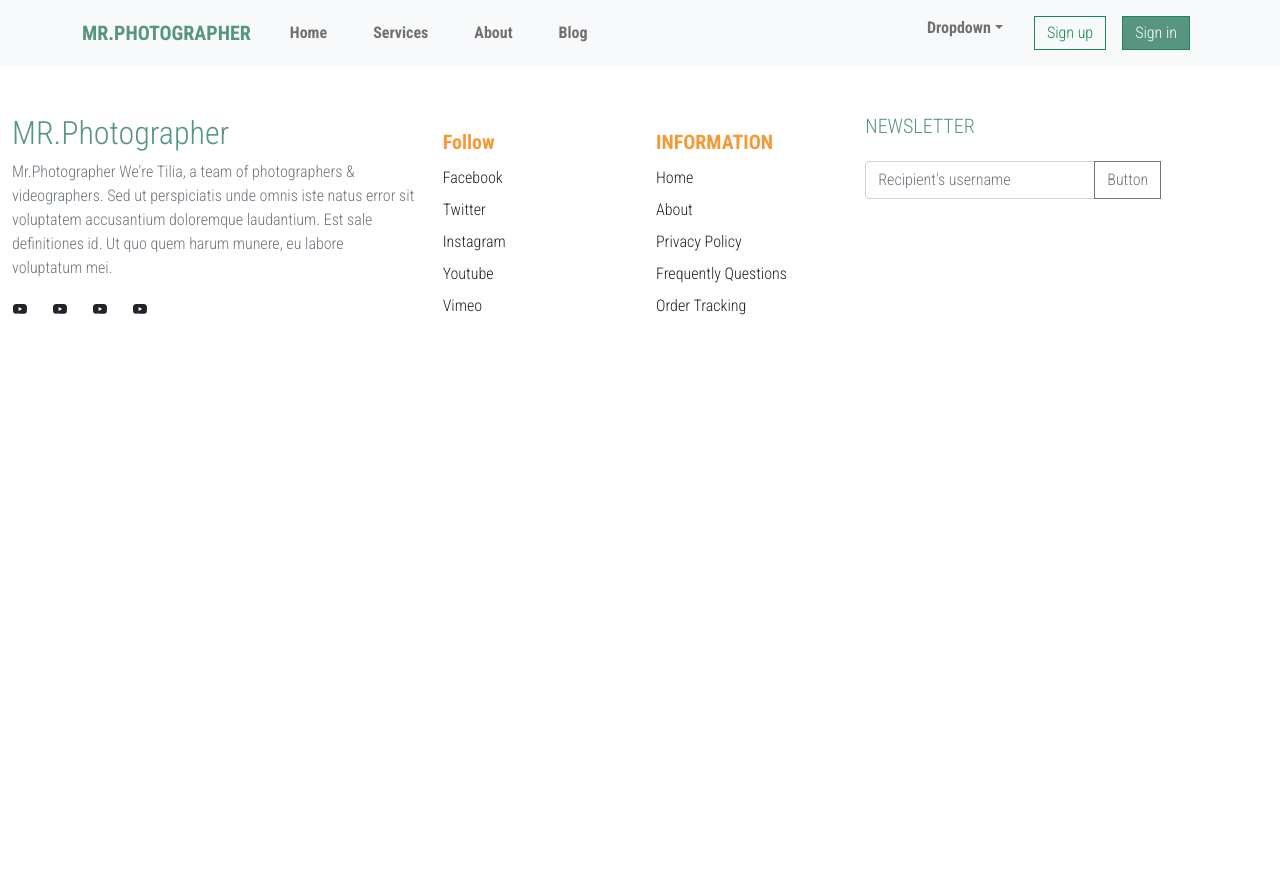
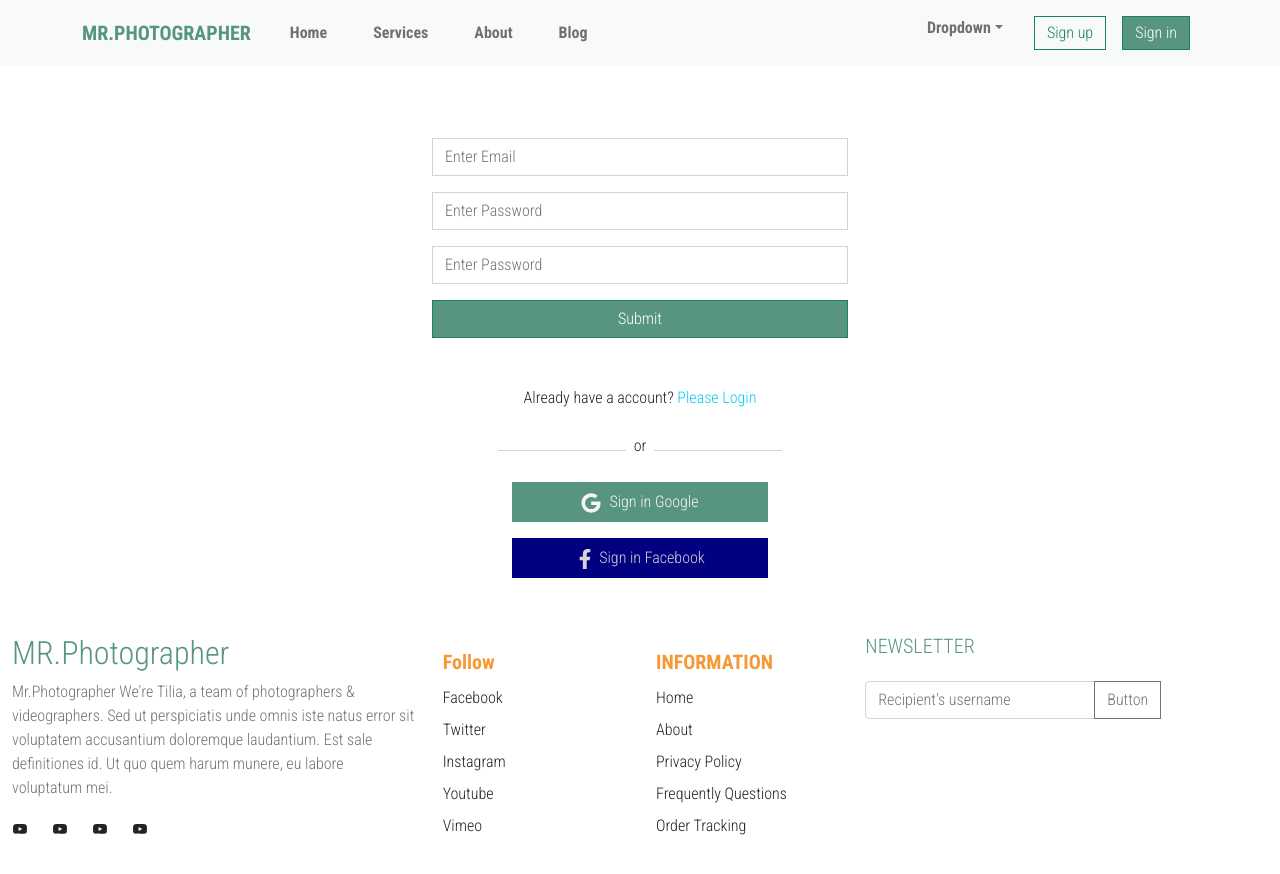
Before and after one commit to kakon-ray/MR-Photographer, a React (Create React App) app: page /signup in a window 1280 px wide. Shown: the top 874 px of the page. Before the commit the page ends 800 px from the top, so only its background shows below. Built offline with nearby package versions, Linux system fonts and the light colour scheme.

Commit message:
sign up and login page design completed

```diff
--- a/package.json
+++ b/package.json
@@ -10,9 +10,11 @@
     "@testing-library/react": "^13.1.1",
     "@testing-library/user-event": "^13.5.0",
     "bootstrap": "^5.1.3",
+    "firebase": "^9.6.11",
     "react": "^18.0.0",
     "react-bootstrap": "^2.2.3",
     "react-dom": "^18.0.0",
+    "react-firebase-hooks": "^5.0.3",
     "react-icons": "^4.3.1",
     "react-router-dom": "^6.3.0",
     "react-scripts": "5.0.1",
--- a/src/App.js
+++ b/src/App.js
@@ -10,6 +10,8 @@ import Footer from "./component/Footer/Footer";
 import Services from "./component/Services/Services";
 import { Routes, Route, Link } from "react-router-dom";
 import CheckOut from "./component/CheckOut/CheckOut";
+import SignIn from "./component/LoginSignup/SignIn/SignIn";
+import SignUp from "./component/LoginSignup/SignUp.js/SignUp";
 
 function App() {
   return (
@@ -21,6 +23,8 @@ function App() {
         <Route path="/blog" element={<Blog />} />
         <Route path="/about" element={<About />} />
         <Route path="/checkout" element={<CheckOut />} />
+        <Route path="/signin" element={<SignIn />} />
+        <Route path="/signup" element={<SignUp />} />
       </Routes>
       <Footer />
     </div>
--- /dev/null
+++ b/src/component/LoginSignup/SignIn/SignIn.css
@@ -0,0 +1,14 @@
+.form-responsive {
+  width: 40%;
+}
+
+@media only screen and (max-width: 576px) {
+  .form-responsive {
+    width: 100%;
+  }
+}
+@media only screen and (min-width: 577px) and (max-width: 992px) {
+  .form-responsive {
+    width: 100%;
+  }
+}
--- /dev/null
+++ b/src/component/LoginSignup/SignIn/SignIn.js
@@ -0,0 +1,48 @@
+import React from "react";
+import { Button, Card, Form } from "react-bootstrap";
+import { Link } from "react-router-dom";
+import SocialLogin from "../SocialLogin/SocialLogin";
+
+import "./SignIn.css";
+
+export default function SignIn() {
+  return (
+    <div className="mt-4">
+      <div className="form-responsive mx-auto">
+        <div className="mx-auto rounded-0">
+          <div className="p-5">
+            <Form>
+              <Form.Group className="mb-3" controlId="formBasicEmail">
+                <Form.Control
+                  type="email"
+                  placeholder="Enter Email"
+                  className="rounded-0"
+                />
+              </Form.Group>
+              <Form.Group className="mb-3" controlId="formBasicPassword">
+                <Form.Control
+                  type="password"
+                  placeholder="Enter Password"
+                  className="rounded-0"
+                />
+              </Form.Group>
+
+              <Button className="btn btn-success w-100" type="submit">
+                Submit
+              </Button>
+            </Form>
+          </div>
+          <p className="text-center">
+            Don't have account?{" "}
+            <Link to="/signup" style={{ textDecoration: "none" }}>
+              <span className="text-info " style={{ cursor: "pointer" }}>
+                Create an account
+              </span>
+            </Link>
+          </p>
+        </div>
+        <SocialLogin />
+      </div>
+    </div>
+  );
+}
--- /dev/null
+++ b/src/component/LoginSignup/SignUp.js/SignUp.js
@@ -0,0 +1,53 @@
+import React from "react";
+import { Button, Card, Form } from "react-bootstrap";
+import { Link } from "react-router-dom";
+import SocialLogin from "../SocialLogin/SocialLogin";
+
+export default function SignUp() {
+  return (
+    <div className="mt-4">
+      <div className="form-responsive mx-auto">
+        <div className="mx-auto rounded-0">
+          <div className="p-5">
+            <Form>
+              <Form.Group className="mb-3" controlId="formBasicEmail">
+                <Form.Control
+                  type="email"
+                  placeholder="Enter Email"
+                  className="rounded-0"
+                />
+              </Form.Group>
+              <Form.Group className="mb-3" controlId="formBasicEmail">
+                <Form.Control
+                  type="email"
+                  placeholder="Enter Password"
+                  className="rounded-0"
+                />
+              </Form.Group>
+              <Form.Group className="mb-3" controlId="formBasicPassword">
+                <Form.Control
+                  type="password"
+                  placeholder="Enter Password"
+                  className="rounded-0"
+                />
+              </Form.Group>
+
+              <Button className="btn btn-success w-100" type="submit">
+                Submit
+              </Button>
+            </Form>
+          </div>
+          <p className="text-center">
+            Already have a account?{" "}
+            <Link to="/signin" style={{ textDecoration: "none" }}>
+              <span className="text-info " style={{ cursor: "pointer" }}>
+                Please Login
+              </span>
+            </Link>
+          </p>
+        </div>
+        <SocialLogin />
+      </div>
+    </div>
+  );
+}
--- /dev/null
+++ b/src/component/LoginSignup/SocialLogin/SocialLogin.js
@@ -0,0 +1,57 @@
+import React, { useState } from "react";
+
+import { FaGoogle } from "react-icons/fa";
+import { FaFacebookF } from "react-icons/fa";
+import { FaGithub } from "react-icons/fa";
+
+import { useLocation, useNavigate } from "react-router-dom";
+
+const SocialLogin = () => {
+  let navigate = useNavigate();
+  let location = useLocation();
+
+  return (
+    <div className="mt-3">
+      <div className="d-flex align-items-center justify-content-center">
+        <div
+          style={{ height: "1px", backgroundColor: "lightgray" }}
+          className=" w-25"
+        ></div>
+        <p className="px-2 mt-2">or</p>
+        <div
+          style={{ height: "1px", backgroundColor: "lightgray" }}
+          className=" w-25"
+        ></div>
+      </div>
+
+      <div className="icon-auth text-center d-flex flex-column justify-content-center">
+        <button
+          style={{
+            height: "40px",
+            borderRadius: "25px",
+            backgroundColor: "#579581",
+            color: "#F5F5F5",
+          }}
+          className="btn  w-50 my-2 mx-auto"
+        >
+          <FaGoogle style={{ fontSize: "20px" }} />
+          <span className="ms-2">Sign in Google</span>
+        </button>
+        <button
+          style={{
+            height: "40px",
+            borderRadius: "25px",
+            backgroundColor: "#000080",
+            color: "#D3D3D3",
+          }}
+          className="btn w-50 my-2 mx-auto"
+        >
+          <FaFacebookF style={{ fontSize: "20px" }} />
+          <span className="ms-1">Sign in Facebook</span>
+        </button>
+      </div>
+    </div>
+  );
+};
+
+export default SocialLogin;
--- a/src/component/TopNavbar/TopNavbar.js
+++ b/src/component/TopNavbar/TopNavbar.js
@@ -1,9 +1,10 @@
 import React from "react";
 import { Button, Container, Nav, Navbar, NavDropdown } from "react-bootstrap";
-import { Link } from "react-router-dom";
+import { Link, useNavigate } from "react-router-dom";
 import "./TopNavbar.css";
 
 const TopNavbar = () => {
+  const navigate = useNavigate();
   return (
     <div>
       <Navbar bg="light" expand="lg">
@@ -63,10 +64,18 @@ const TopNavbar = () => {
                   Separated link
                 </NavDropdown.Item>
               </NavDropdown>
-              <Button variant="outline-success" className="mx-2 py-1 my-2">
+              <Button
+                variant="outline-success"
+                className="mx-2 py-1 my-2"
+                onClick={() => navigate("/signup")}
+              >
                 Sign up
               </Button>
-              <Button variant="success" className="mx-2 py-1 my-2">
+              <Button
+                variant="success"
+                className="mx-2 py-1 my-2"
+                onClick={() => navigate("/signin")}
+              >
                 Sign in
               </Button>
             </Nav>
```
Also changed, not shown: src/firebase.init.js (added, +20 -0 lines), src/component/LoginSignup/Login.js (deleted), 1 other file (tests, documents, lock files or other folders).
